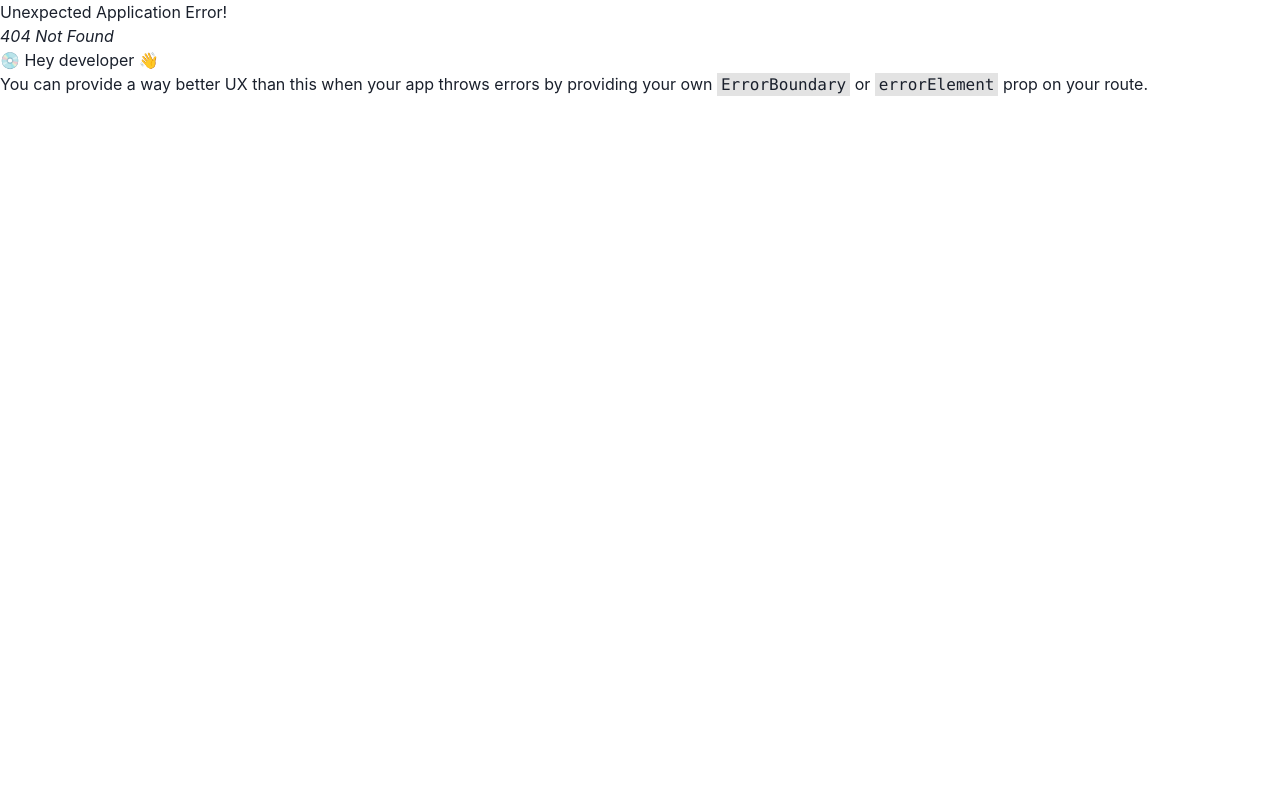
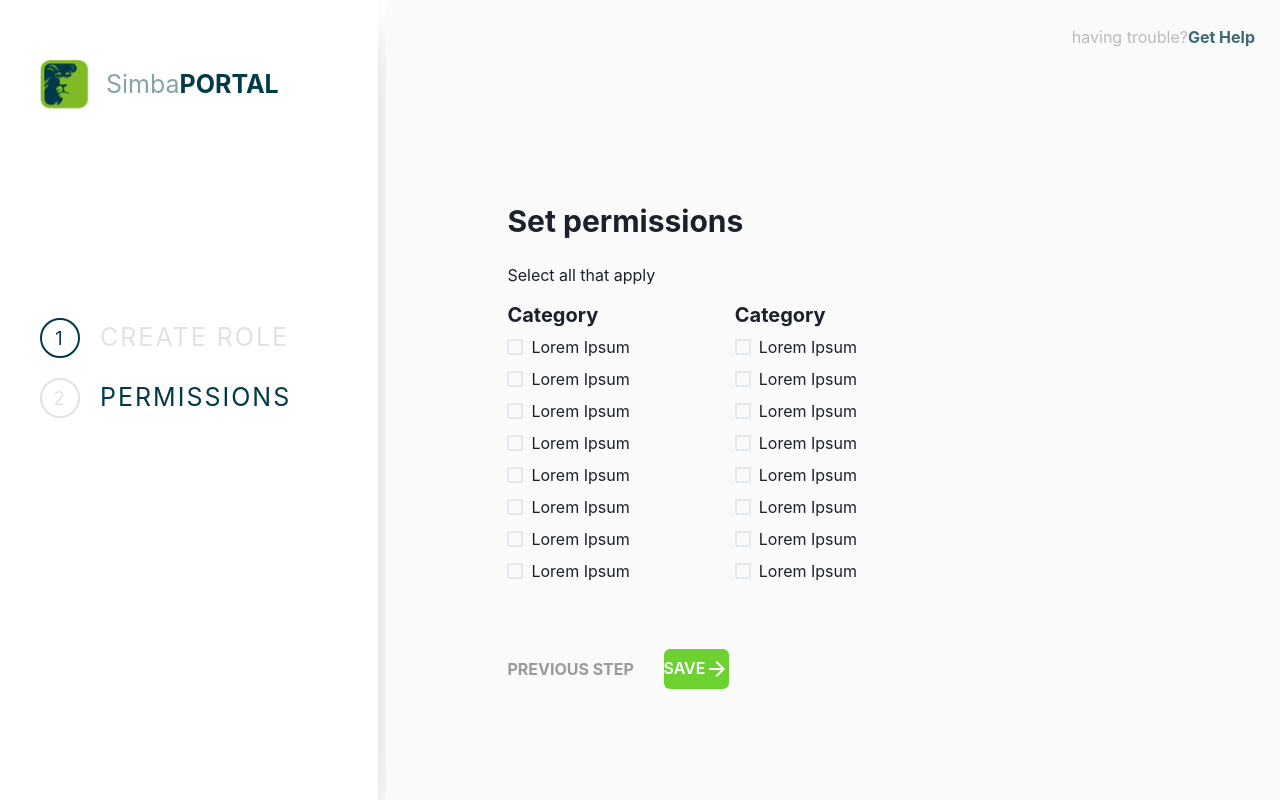
Before and after one commit to SIMONKAMAU21/KCB-portal, a React (Vite) app: page /role/Permission in a window 1280 px wide. Before the commit this address had no page. Built offline with nearby package versions, Linux system fonts and the light colour scheme.

Commit message:
feat(permission page)

```diff
--- a/src/App.jsx
+++ b/src/App.jsx
@@ -6,6 +6,7 @@ import Cards from './pages/Settings/SettingPages/Cards';
 import Security from './pages/Settings/SettingPages/Security';
 import Sessions from './pages/Settings/SettingPages/Sessions';
 import Inbox from './pages/Settings/SettingPages/Inbox';
+import Permission from './pages/Settings/Permission';
 
 // Lazy-loaded components
 const StepOne = lazy(() => import('./pages/steps/StepOne'));
@@ -48,6 +49,7 @@ const router = createBrowserRouter([
     { path: "inbox", element:<Inbox/>},
   ]},
   { path: "/role/Createrole", element: <CreateRole /> },
+  { path: "/role/Permission", element: <Permission/>},
 ]);
 
 function App() {
--- a/src/pages/Settings/CreateRole.jsx
+++ b/src/pages/Settings/CreateRole.jsx
@@ -12,8 +12,10 @@ import {
 } from "@chakra-ui/react";
 import { ArrowForwardIcon } from "@chakra-ui/icons";
 import { NavLink, useLocation } from "react-router-dom";
+import { useNavigate } from "react-router-dom";
 
 const CreateRole = () => {
+  const navigate =  useNavigate()
   const Roles = [
     {
       number: 1,
@@ -25,7 +27,7 @@ const CreateRole = () => {
       number: 2,
       text: "PERMISSIONS",
       color: "#E2E2E2",
-      path: "/role/CreateRole",
+      path: "/role/Permisssion",
     },
   ];
 
@@ -33,7 +35,9 @@ const CreateRole = () => {
   const currentRoleIndex = Roles.findIndex((role) =>
     location.pathname.includes(role.path)
   );
-
+const permission = () =>{
+  navigate("/role/Permission")
+}
   return (
     <AuthWrapper
       Background={"white"}
@@ -63,6 +67,7 @@ const CreateRole = () => {
               rightIcon={<ArrowForwardIcon />}
               backgroundColor={"#003A49"}
               color={"white"}
+              onClick={permission}
             >
               Next
             </Button>
--- /dev/null
+++ b/src/pages/Settings/Permission.jsx
@@ -0,0 +1,114 @@
+import React from 'react';
+import AuthWrapper from '../../components/AuthPageWrapper';
+import {
+  Box,
+  Text,
+  VStack,
+  HStack,
+  Heading,
+  Checkbox,
+  Button
+} from '@chakra-ui/react';
+import { useLocation } from 'react-router-dom';
+import { NavLink } from 'react-router-dom';
+import { ArrowForwardIcon } from '@chakra-ui/icons';
+import { useNavigate } from 'react-router-dom';
+
+const Permission = () => {
+    const navigate = useNavigate()
+  const Roles = [
+    {
+      number: 1,
+      text: "CREATE ROLE",
+      color: "#003A49",
+      path: "/role/Createrole",
+    },
+    {
+      number: 2,
+      text: "PERMISSIONS",
+      color: "#E2E2E2",
+      path: "/role/Permission",
+    },
+  ];
+
+  const location = useLocation();
+  const currentRoleIndex = Roles.findIndex((role) =>
+    location.pathname.includes(role.path)
+  );
+const backward = () =>{
+    navigate("/role/CreateRole")
+}
+const home =() =>{
+    navigate("/settings/roles")
+}
+  return (
+    <AuthWrapper
+      Background={"white"}
+      leftChildren={
+        <Box color={"black"}>
+          {Roles.map((role) => (
+            <NavLink to={role.path} key={role.number}>
+              <Box display={"flex"} alignItems={"center"} gap="20px" mt={5}>
+                <Box
+                  color={role.color}
+                  border={`2px solid ${role.color}`}
+                  justifyContent={"center"}
+                  height={"40px"}
+                  width={"40px"}
+                  display={"flex"}
+                  alignItems={"center"}
+                  borderRadius={"50%"}
+                  fontSize={"lg"}
+                >
+                  {role.number}
+                </Box>
+                <Text
+                  color={
+                    currentRoleIndex === role.number - 1 ? "#003A49" : "#E2E2E2"
+                  }
+                  fontSize={{ base: "14px", md: "25px" }}
+                >
+                  {role.text}
+                </Text>
+              </Box>
+            </NavLink>
+          ))}
+        </Box>
+      }
+      rightChildren={
+        <Box  padding={8}>
+          <Heading size="lg" mb={6}>
+            Set permissions
+          </Heading>
+          <Text mb={4}>Select all that apply</Text>
+
+          {/* Permission categories */}
+          <HStack spacing={8} wrap="wrap">
+
+            {[...Array(2)].map((_,index)=>(
+                <VStack
+                key={index}
+                alignItems="flex-start"
+                width={{base:"100%",md:"30%"}}
+                >
+                    <Heading size={"md"}>
+                        Category
+                    </Heading>
+                    {[...Array(8)].map((_,index)=>(
+                        <Checkbox key={index} colorScheme="green">Lorem Ipsum</Checkbox>
+                    ))}
+
+                </VStack>
+            ))}
+          </HStack>
+          <HStack mt={"10%"} gap={"30px"}>
+            <Text cursor={"pointer"} onClick={backward} color={"#999A9C"} fontWeight={"bold"}> PREVIOUS STEP</Text>
+            <Button onClick={home} backgroundColor={"#6DD230"} color={"white"} w={{base:"30%",md:"10%"}}> SAVE <ArrowForwardIcon boxSize="24px"/></Button>
+          </HStack>
+        </Box>
+      }
+    />
+  );
+};
+
+export default Permission;
```
